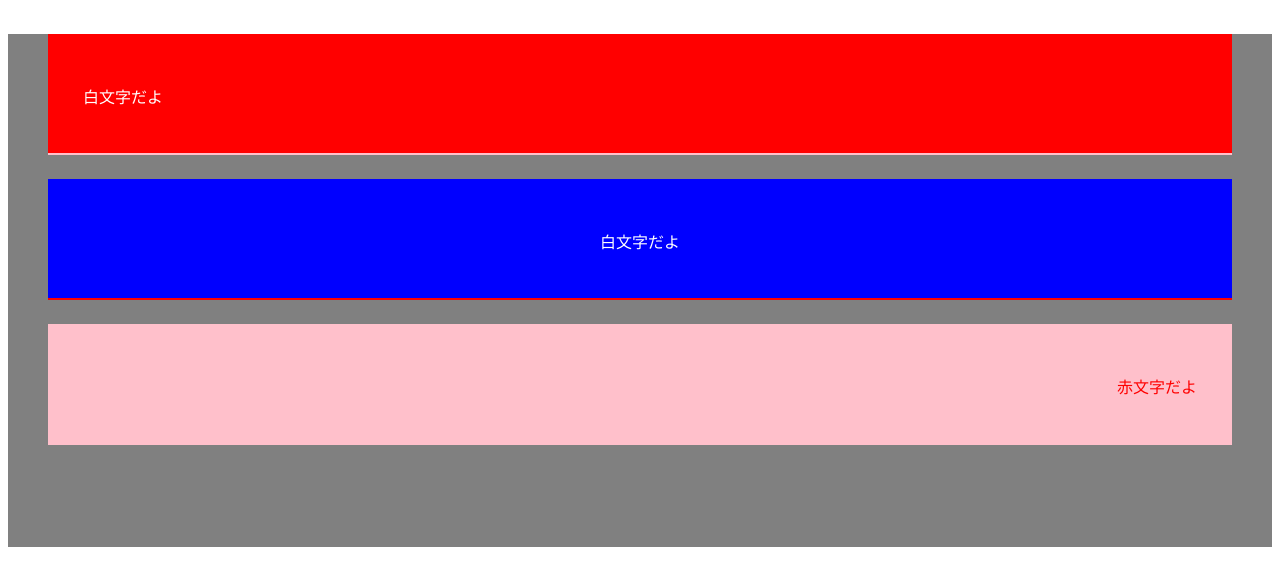
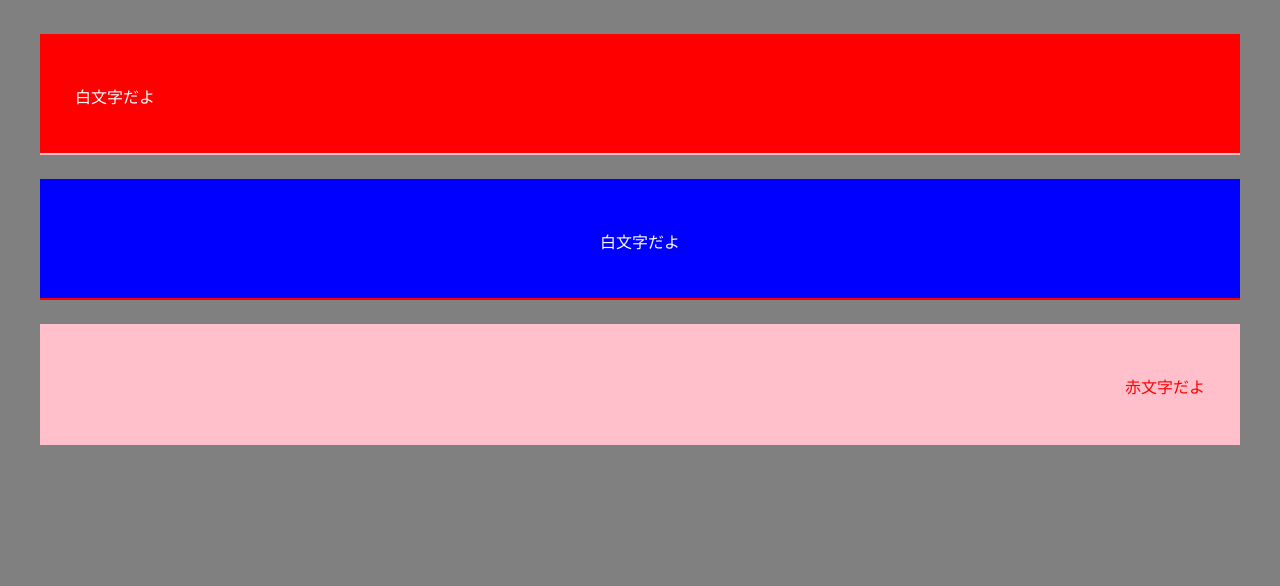
Before and after one commit to rhs0531/rhs0531.github.io, a plain HTML site: page index.html in a window 1280 px wide. Drawn offline with Linux system fonts and the light colour scheme.

Commit message:
Add files via upload

```diff
--- a/css/style.css
+++ b/css/style.css
@@ -1,6 +1,12 @@
+body {
+  margin: 0;
+  padding: 0;
+  background:gray ;
+  /* height: 513px; */
+}
 
 .container {
-  background:gray ;
+  /* background:gray ; */
   height: 513px;
   /* padding: 40px; */
   /* margin: 0; */
@@ -9,10 +15,10 @@
 
 .box {
   /* width: 675px; */
-  height: 121px;
   /* margin:0 0 20px; */
   /* margin-left: auto;
   margin-right: auto; */
+  height: 121px;
   box-sizing:border-box ;
   margin-left: 40px;
   margin-right: 40px;
@@ -28,7 +34,6 @@
   padding-top: 50px;
   margin-bottom: 24px;
   margin-top: 34px;
-
   /* padding-bottom: 50px; */
 }
 
```
